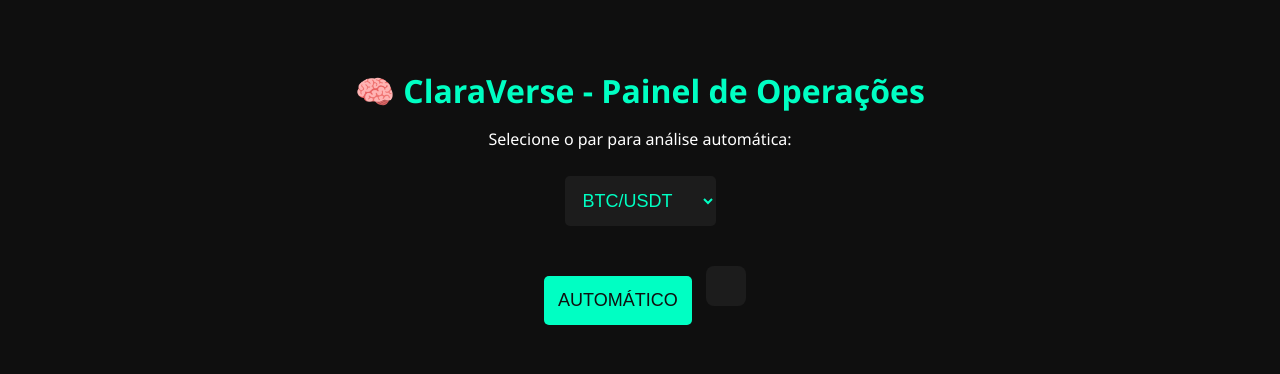
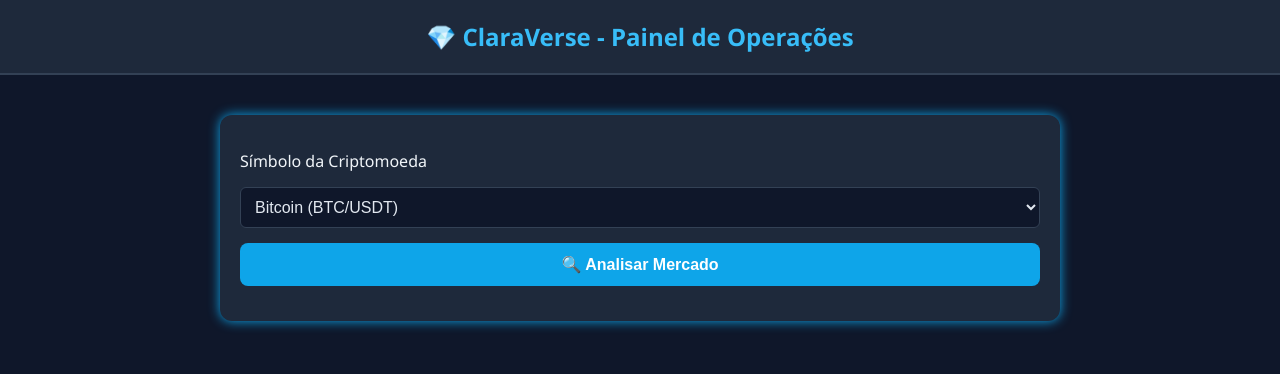
Before and after one commit to Claratrade33/Clara-verse, a Flask app: page / in a window 1280 px wide. Shown: the top 374 px of the page. Run offline with Flask 3, Linux system fonts and the light colour scheme.

Commit message:
Atualizar o painel.html

```diff
--- a/templates/painel.html
+++ b/templates/painel.html
@@ -1,87 +1,112 @@
-<!-- templates/painel.html -->
 <!DOCTYPE html>
-<html lang="pt-br">
+<html lang="pt-BR">
 <head>
     <meta charset="UTF-8">
-    <title>ClaraVerse | Painel de Operações</title>
+    <title>ClaraVerse - Painel de Operações</title>
+    <meta name="viewport" content="width=device-width, initial-scale=1.0">
     <style>
         body {
-            background-color: #0f0f0f;
-            color: #ffffff;
-            font-family: 'Segoe UI', Tahoma, Geneva, Verdana, sans-serif;
+            background: #0f172a;
+            color: #f1f5f9;
+            font-family: "Segoe UI", Tahoma, Geneva, Verdana, sans-serif;
+            margin: 0;
+            padding: 0;
+        }
+        header {
+            background: #1e293b;
+            padding: 20px;
             text-align: center;
-            padding: 40px;
+            font-size: 24px;
+            font-weight: bold;
+            color: #38bdf8;
+            border-bottom: 2px solid #334155;
         }
-
-        h1 {
-            font-size: 32px;
-            color: #00ffc3;
-            margin-bottom: 10px;
+        .container {
+            max-width: 800px;
+            margin: 40px auto;
+            padding: 20px;
+            background: #1e293b;
+            border-radius: 12px;
+            box-shadow: 0 0 12px #0ea5e9;
         }
-
-        select, button {
-            padding: 14px;
+        label, select, input, button {
+            display: block;
+            width: 100%;
+            margin: 15px 0;
+            font-size: 16px;
+        }
+        input, select {
+            padding: 10px;
+            border-radius: 6px;
+            border: 1px solid #334155;
+            background: #0f172a;
+            color: #e2e8f0;
+        }
+        button {
+            background: #0ea5e9;
+            color: #fff;
+            border: none;
+            padding: 12px;
+            font-weight: bold;
+            border-radius: 8px;
+            cursor: pointer;
+            transition: background 0.3s;
+        }
+        button:hover {
+            background: #0284c7;
+        }
+        .resultado {
+            margin-top: 30px;
+            background: #0f172a;
+            padding: 20px;
+            border-radius: 10px;
+            border: 1px solid #334155;
+        }
+        .resultado span {
+            display: block;
+            margin: 10px 0;
             font-size: 18px;
-            margin: 10px;
-            border: none;
-            border-radius: 5px;
-        }
-
-        select {
-            background-color: #1c1c1c;
-            color: #00ffc3;
-        }
-
-        button {
-            background-color: #00ffc3;
-            color: #0f0f0f;
-            cursor: pointer;
-        }
-
-        button:hover {
-            background-color: #00e6b3;
-        }
-
-        #result {
-            margin-top: 30px;
-            font-size: 20px;
-            white-space: pre-line;
-            text-align: left;
-            display: inline-block;
-            background-color: #1c1c1c;
-            padding: 20px;
-            border-radius: 8px;
         }
     </style>
 </head>
 <body>
-    <h1>🧠 ClaraVerse - Painel de Operações</h1>
-    <p>Selecione o par para análise automática:</p>
-    <select id="symbol">
-        <option value="BTCUSDT">BTC/USDT</option>
-        <option value="ETHUSDT">ETH/USDT</option>
-        <option value="PEPEUSDT">PEPE/USDT</option>
-        <option value="SUIUSDT">SUI/USDT</option>
-    </select><br>
-    <button onclick="enviar()">AUTOMÁTICO</button>
-    <div id="result"></div>
+    <header>💎 ClaraVerse - Painel de Operações</header>
+    <div class="container">
+        <label for="symbol">Símbolo da Criptomoeda</label>
+        <select id="symbol">
+            <option value="BTCUSDT">Bitcoin (BTC/USDT)</option>
+            <option value="ETHUSDT">Ethereum (ETH/USDT)</option>
+            <option value="SOLUSDT">Solana (SOL/USDT)</option>
+        </select>
+
+        <button onclick="analisar()">🔍 Analisar Mercado</button>
+
+        <div class="resultado" id="resultado" style="display:none;">
+            <span><strong>🎯 Entrada:</strong> <span id="entrada"></span></span>
+            <span><strong>🛑 Stop:</strong> <span id="stop"></span></span>
+            <span><strong>🎯 Alvo:</strong> <span id="alvo"></span></span>
+            <span><strong>📈 Confiança:</strong> <span id="confianca"></span>%</span>
+        </div>
+    </div>
 
     <script>
-        function enviar() {
-            const symbol = document.getElementById('symbol').value;
-            fetch('/analise', {
-                method: 'POST',
-                headers: { 'Content-Type': 'application/json' },
+        async function analisar() {
+            const symbol = document.getElementById("symbol").value;
+
+            const response = await fetch("/analise", {
+                method: "POST",
+                headers: { "Content-Type": "application/json" },
                 body: JSON.stringify({ symbol: symbol })
-            })
-            .then(res => res.json())
-            .then(data => {
-                document.getElementById('result').innerText =
-                    "🎯 ENTRADA: " + data.entrada + "\n" +
-                    "🛑 STOP: " + data.stop + "\n" +
-                    "🎯 ALVO: " + data.alvo + "\n" +
-                    "📊 CONFIANÇA: " + data.confianca;
             });
+
+            const data = await response.json();
+
+            document.getElementById("entrada").innerText = data.entrada;
+            document.getElementById("stop").innerText = data.stop;
+            document.getElementById("alvo").innerText = data.alvo;
+            document.getElementById("confianca").innerText = data.confianca;
+
+            document.getElementById("resultado").style.display = "block";
         }
     </script>
 </body>
```
